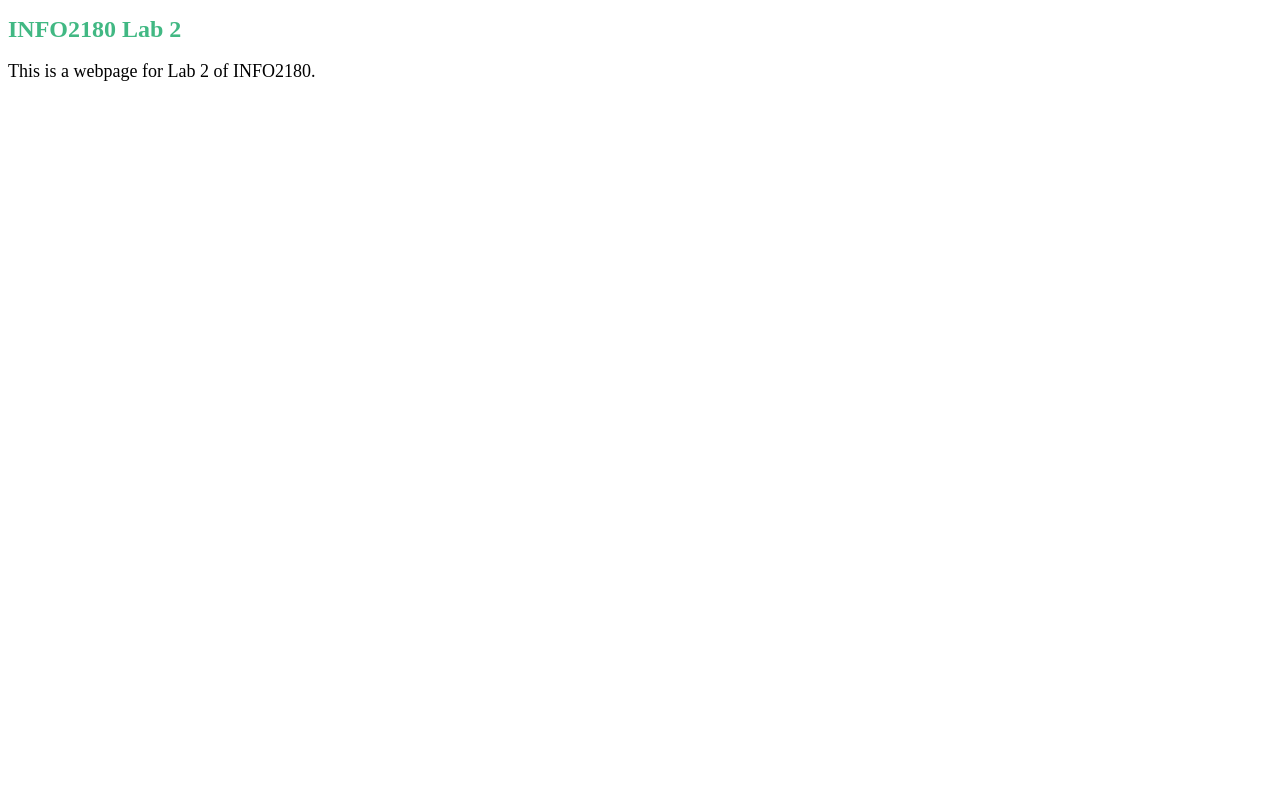
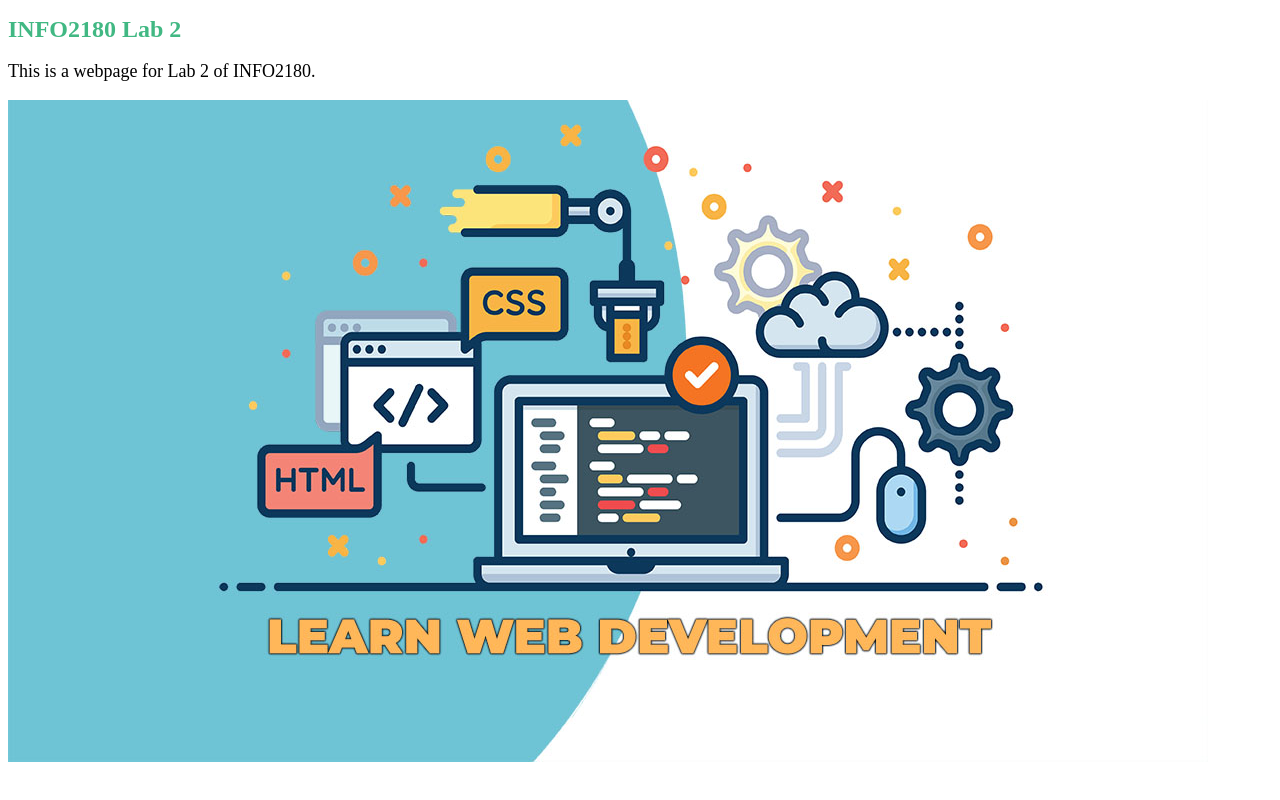
Before and after one commit to rxmii4269/info2180-lab2, a plain HTML site: page index.html in a window 1280 px wide. Drawn offline with Linux system fonts and the light colour scheme.

Commit message:
Added img file to html

```diff
--- a/index.html
+++ b/index.html
@@ -10,5 +10,6 @@
     <body>
         <h1>INFO2180 Lab 2</h1>
         <p>This is a webpage for Lab 2 of INFO2180.</p>
+        <img src="/learn-web-development.jpg">
     </body>
 </html>
```
Also changed, not shown: learn-web-development.jpg (added).
